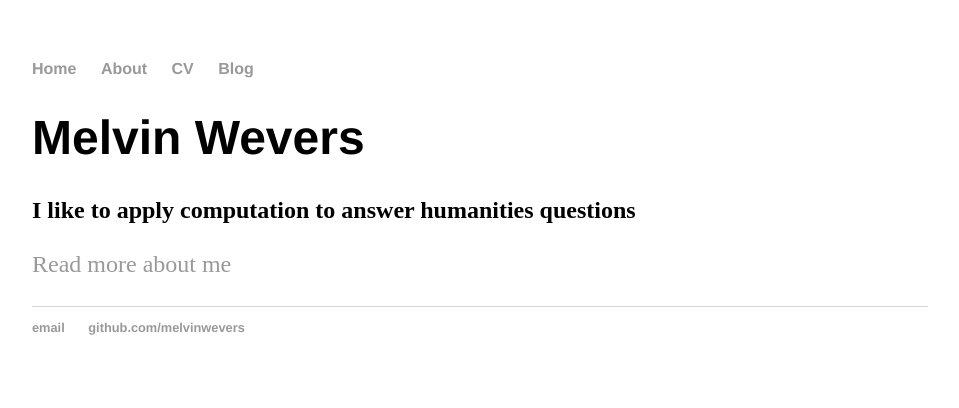
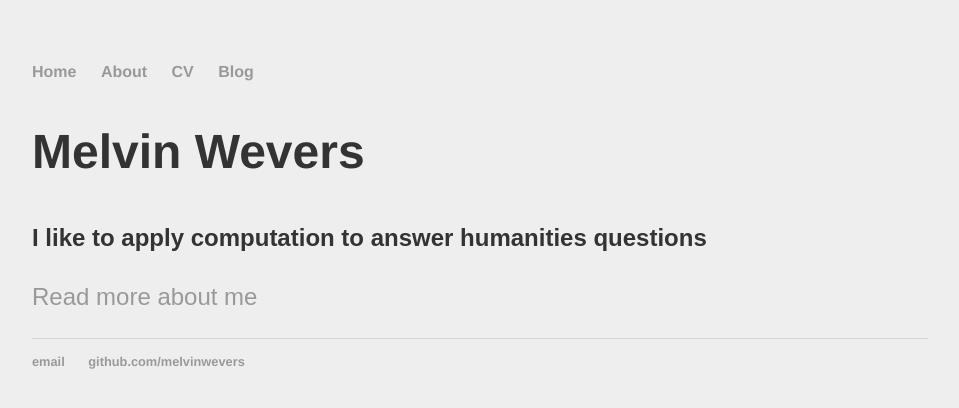
Before and after one commit to melvinwevers/backup-melvinwevers.github.io, a Jekyll site: the page built from index.html, in a window 1280 px wide. Shown: the top 408 px of the page, without its empty margins (160-1119 px from the left). Built offline with Jekyll 4.4.1, drawn with Linux system fonts in a browser that asks for light colours.

Commit message:
Update main.css

```diff
--- a/css/main.css
+++ b/css/main.css
@@ -1,6 +1,10 @@
 body {
+    background-color: #EEEEEE;
     margin: 60px auto;
     width: 70%;
+    font: 100%/1.5 Avenir, Arial;
+    -webkit-font-smoothing: antialiased;
+     color: #333;
 }
 nav ul, footer ul {
     font-family:'Helvetica', 'Arial', 'Sans-Serif';
@@ -24,6 +28,7 @@ h1 {
     font-family:'Helvetica', 'Arial', 'Sans-Serif';
 }
 p {
+
     font-size: 1.5em;
     line-height: 1.4em;
     color: #333;
```
